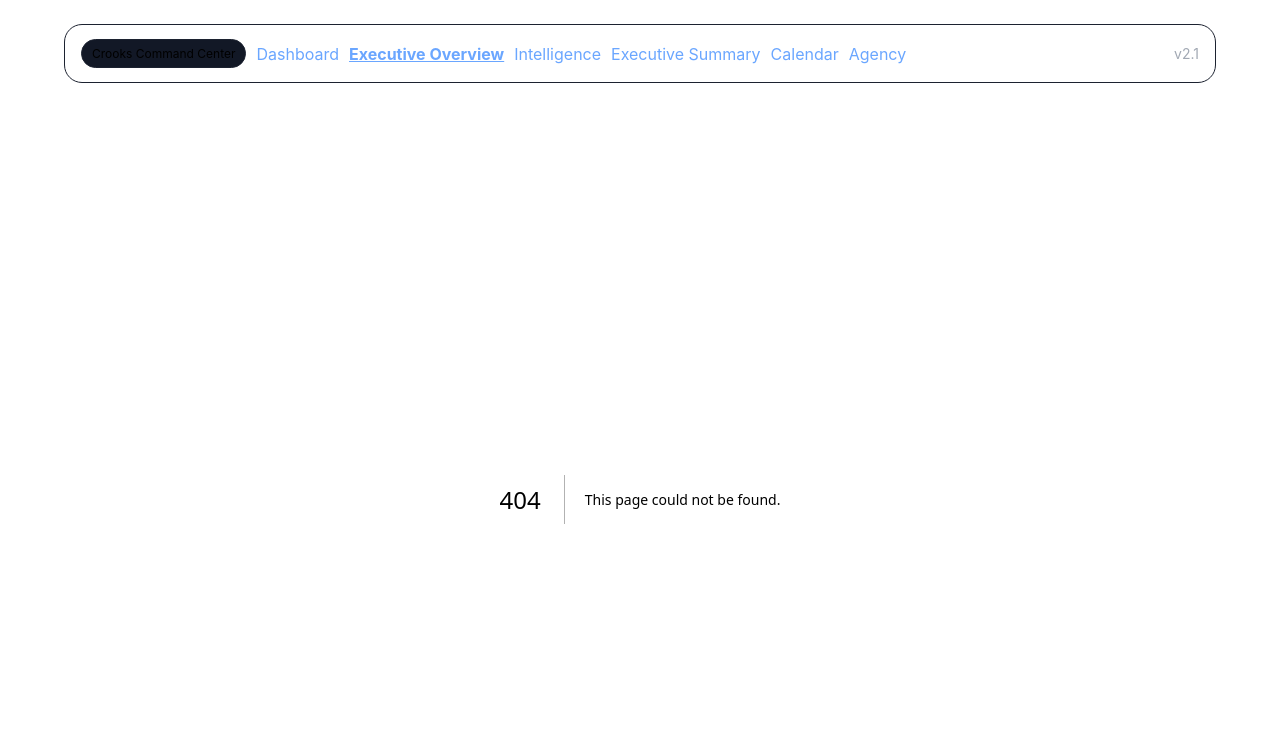
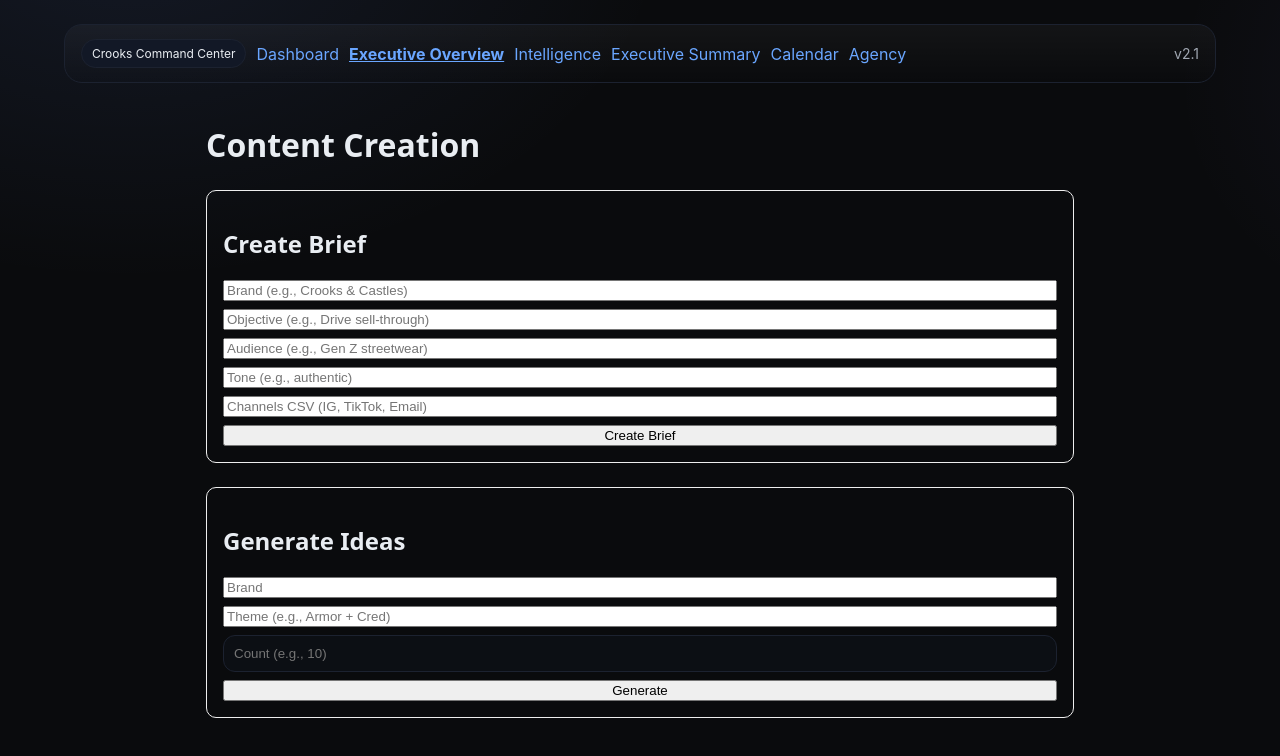
Before and after one commit to Jillian-ignited/Crooks-Command-Center-V2, a Next.js app in the folder frontend/: page /content in a window 1280 px wide. Before the commit this address had no page. Shown: the top 756 px of the page. Built offline with nearby package versions, Linux system fonts and the light colour scheme.

Commit message:
Create content.jsx

```diff
--- /dev/null
+++ b/frontend/pages/content.jsx
@@ -0,0 +1,80 @@
+import { useState } from "react";
+import { apiPost } from "../lib/api";
+
+export default function ContentPage() {
+  const [brief, setBrief] = useState(null);
+  const [ideas, setIdeas] = useState([]);
+  const [loading, setLoading] = useState(false);
+  const [err, setErr] = useState("");
+
+  async function createBrief(e){
+    e.preventDefault();
+    setErr(""); setLoading(true); setBrief(null);
+    const fd = new FormData(e.currentTarget);
+    try {
+      const res = await apiPost("/content/brief", {
+        brand: fd.get("brand") || "Crooks & Castles",
+        objective: fd.get("objective") || "Drive sell-through",
+        audience: fd.get("audience") || "Gen Z streetwear",
+        tone: fd.get("tone") || "authentic",
+        channels: (fd.get("channels") || "IG, TikTok, Email").split(",").map(s=>s.trim())
+      });
+      setBrief(res.brief || res);
+    } catch (e) { setErr(e.message); }
+    finally { setLoading(false); }
+  }
+
+  async function getIdeas(e){
+    e.preventDefault();
+    setErr(""); setLoading(true); setIdeas([]);
+    const fd = new FormData(e.currentTarget);
+    try {
+      const res = await apiPost("/content/ideas", {
+        brand: fd.get("brand") || "Crooks & Castles",
+        theme: fd.get("theme") || "Armor + Cred",
+        count: Number(fd.get("count") || 10)
+      });
+      setIdeas(res.ideas || []);
+    } catch (e) { setErr(e.message); }
+    finally { setLoading(false); }
+  }
+
+  return (
+    <main style={{maxWidth:900,margin:"40px auto",padding:"0 16px",fontFamily:"system-ui"}}>
+      <h1>Content Creation</h1>
+
+      <section style={{margin:"24px 0",padding:16,border:"1px solid #eee",borderRadius:10}}>
+        <h2>Create Brief</h2>
+        <form onSubmit={createBrief} style={{display:"grid",gap:8}}>
+          <input name="brand" placeholder="Brand (e.g., Crooks & Castles)" />
+          <input name="objective" placeholder="Objective (e.g., Drive sell-through)" />
+          <input name="audience" placeholder="Audience (e.g., Gen Z streetwear)" />
+          <input name="tone" placeholder="Tone (e.g., authentic)" />
+          <input name="channels" placeholder="Channels CSV (IG, TikTok, Email)" />
+          <button disabled={loading} type="submit">{loading?"Creating…":"Create Brief"}</button>
+        </form>
+        {err && <p style={{color:"crimson"}}>{err}</p>}
+        {brief && (
+          <pre style={{marginTop:12,whiteSpace:"pre-wrap",background:"#fafafa",padding:12,borderRadius:8}}>
+            {JSON.stringify(brief,null,2)}
+          </pre>
+        )}
+      </section>
+
+      <section style={{margin:"24px 0",padding:16,border:"1px solid #eee",borderRadius:10}}>
+        <h2>Generate Ideas</h2>
+        <form onSubmit={getIdeas} style={{display:"grid",gap:8}}>
+          <input name="brand" placeholder="Brand" />
+          <input name="theme" placeholder="Theme (e.g., Armor + Cred)" />
+          <input name="count" placeholder="Count (e.g., 10)" type="number" min="1" max="50" />
+          <button disabled={loading} type="submit">{loading?"Generating…":"Generate"}</button>
+        </form>
+        {!!ideas.length && (
+          <ol style={{marginTop:12}}>
+            {ideas.map((x,i)=><li key={i}>{x}</li>)}
+          </ol>
+        )}
+      </section>
+    </main>
+  );
+}
```
